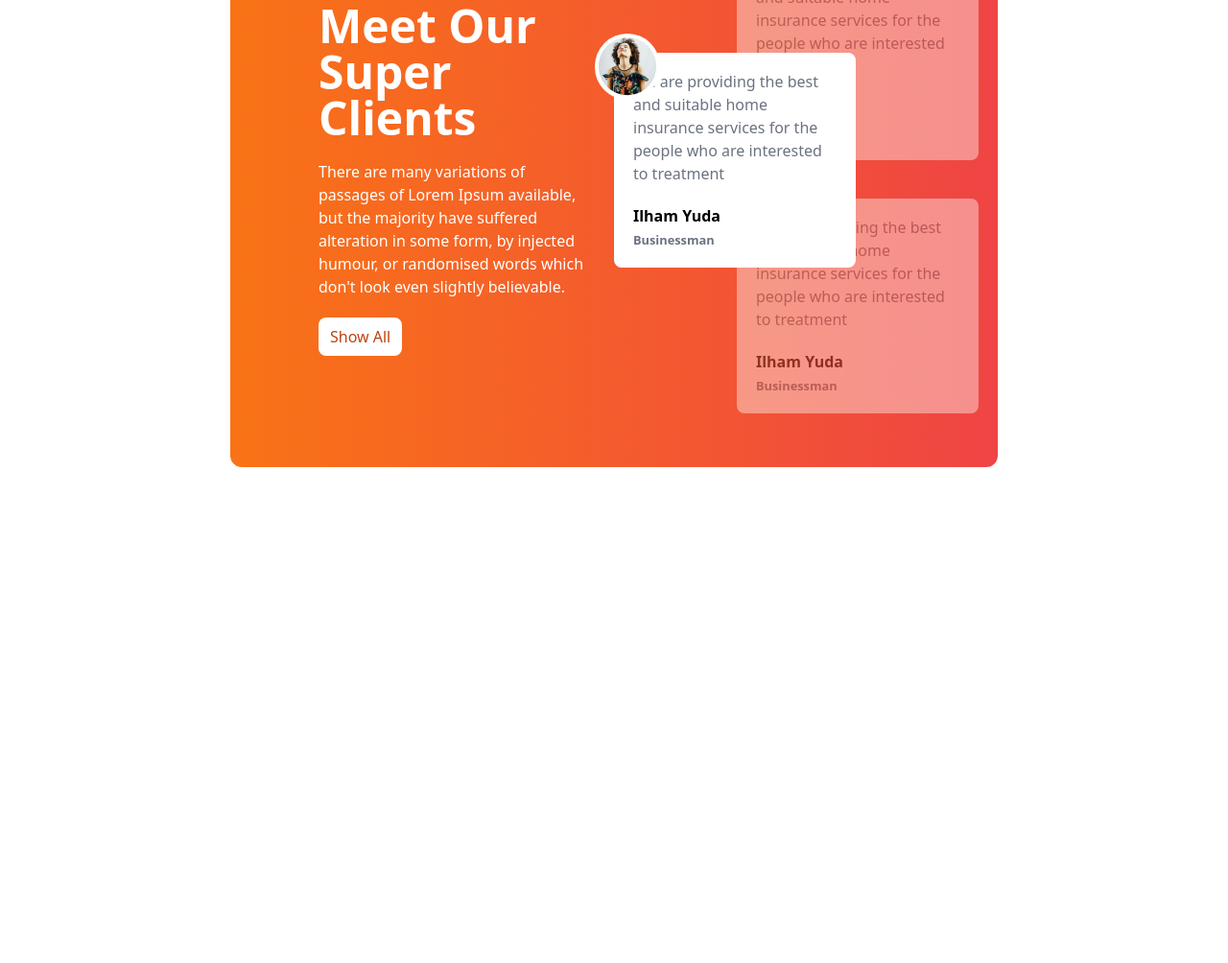
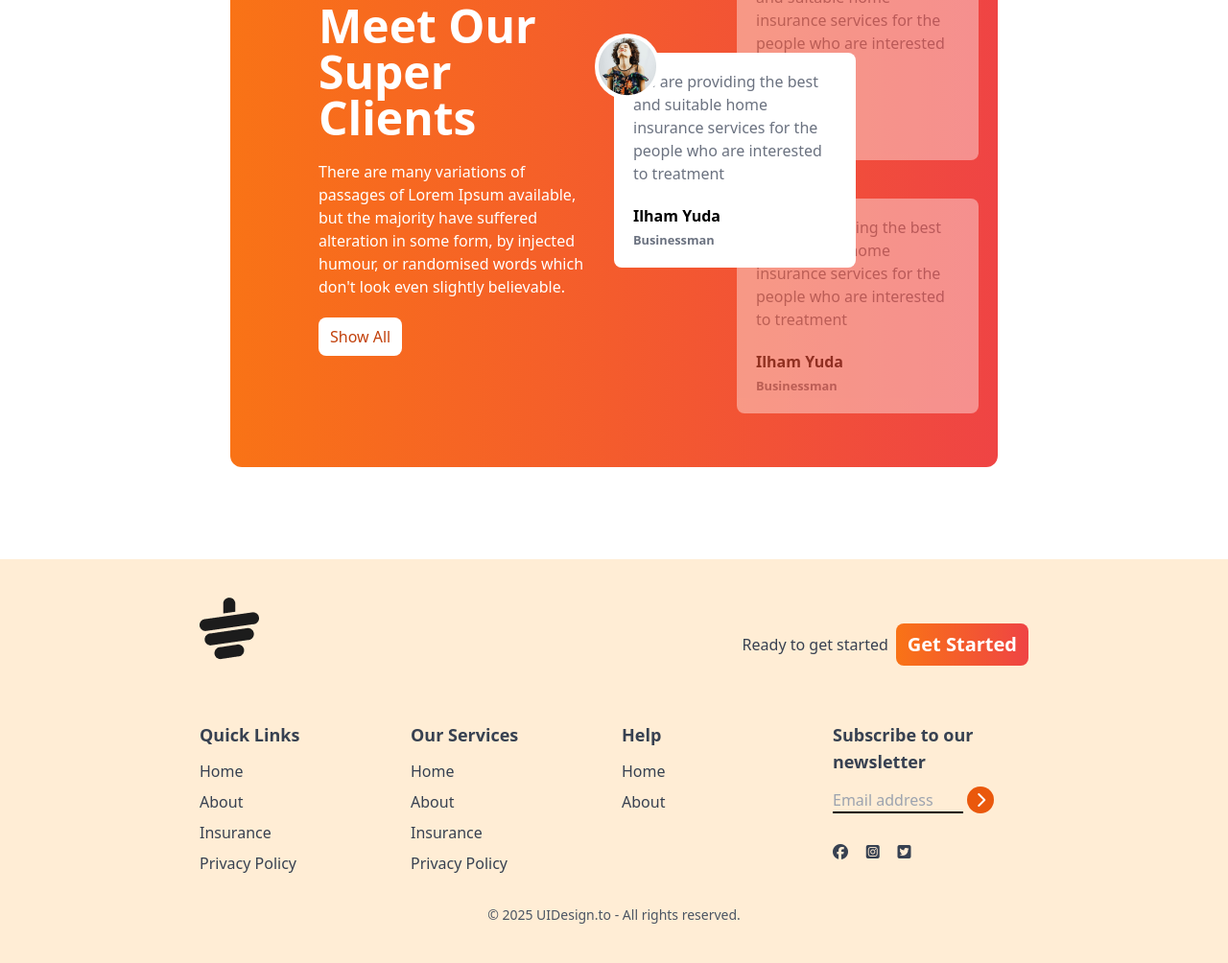
Before and after one commit to IshtiaqAhmed001/hello-tea, a plain HTML site: page index.html in a window 1280 px wide. Shown: the part 2126-3130 px from the top of the page at 96% size. Before the commit the page ends 2709 px from the top, so only its background shows below. Drawn offline with nearby package versions, Linux system fonts and the light colour scheme.

Commit message:
added footer

```diff
--- a/index.html
+++ b/index.html
@@ -210,7 +210,99 @@
 </div>
 </div>
           </section>
+
+         <!-- news section   -->
+
     </main>
+            <!-- footer  section-->
+
+<footer class="bg-orange-100 text-gray-700 py-10 px-4 md:px-16">
+<div class="w-9/12 mx-auto">
+<!-- logo  -->
+ <div class="mb-8 flex justify-between">
+<img class="mb-8" src="./images/cup.png" alt="">
+<div class="flex items-center gap-2">
+    <h4>Ready to get started</h4>
+    <button
+                    class="bg-gradient-to-r from-orange-500 to-red-500 px-3 py-2 rounded-lg  text-white font-bold  text-xl items-center">Get Started
+                </button>
+</div>
+</div>
+
+<!-- links  -->
+ <div class="grid grid-cols-1 md:grid-cols-2 lg:grid-cols-4 gap-4">
+
+<!-- first column  -->
+ <div>
+    <h3 class="font-semibold text-lg mb-3">Quick Links</h3>
+    <ul class="space-y-2">
+        <li>
+            <a class="hover:text-orange-600" href="#">Home</a>
+        </li>
+        <li>
+            <a class="hover:text-orange-600" href="#">About</a>
+        </li>
+        <li>
+            <a class="hover:text-orange-600" href="#">Insurance</a>
+        </li>
+        <li>
+            <a class="hover:text-orange-600" href="#">Privacy Policy</a>
+        </li>
+    </ul>
+ </div>
+<!-- second column  -->
+ <div>
+    <h3 class="font-semibold text-lg mb-3">Our Services</h3>
+    <ul class="space-y-2">
+        <li>
+            <a class="hover:text-orange-600" href="#">Home</a>
+        </li>
+        <li>
+            <a class="hover:text-orange-600" href="#">About</a>
+        </li>
+        <li>
+            <a class="hover:text-orange-600" href="#">Insurance</a>
+        </li>
+        <li>
+            <a class="hover:text-orange-600" href="#">Privacy Policy</a>
+        </li>
+    </ul>
+ </div>
+<!-- third column  -->
+ <div>
+    <h3 class="font-semibold text-lg mb-3">Help</h3>
+    <ul class="space-y-2">
+        <li>
+            <a class="hover:text-orange-600" href="#">Home</a>
+        </li>
+        <li>
+            <a class="hover:text-orange-600" href="#">About</a>
+        </li>
+    </ul>
+ </div>
+
+ <!-- fourth column  -->
+<div>
+    <h3 class="font-semibold text-lg mb-3">Subscribe to our newsletter</h3>
+
+    <div class="flex flex-col space-y-2">
+<div>
+    <input placeholder="Email address" type="text" class="bg-transparent border-b-2 border-black w-4/6">
+    <i class="fa-solid fa-chevron-right w-7 h-7 bg-orange-600 inline-flex rounded-full text-white justify-center items-center "></i>
+    <div class="flex justify-between w-2/5 mb-2 mt-8">
+        <i class="fa-brands fa-facebook"></i>
+        <i class="fa-brands fa-square-instagram"></i>
+        <i class="fa-brands fa-square-twitter"></i>
+    </div>
+</div>
+    </div>
+</div>
+</div>
+<div class="text-center mt-4 pt-4">
+<p class="text-gray-600 text-sm">© 2025 UIDesign.to - All rights reserved.
+</p>
+</div>
+</footer>
 </body>
 
 </html>
```
